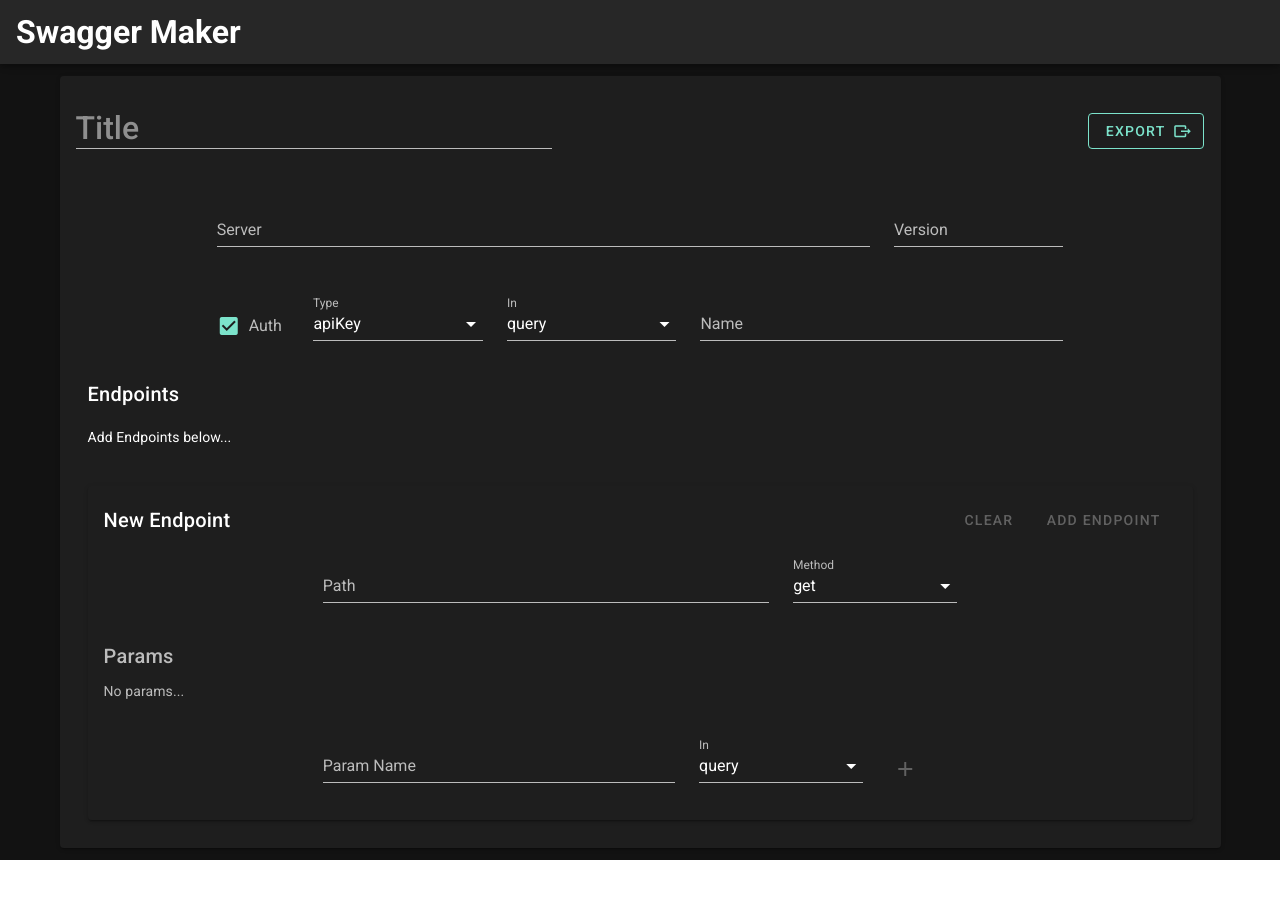
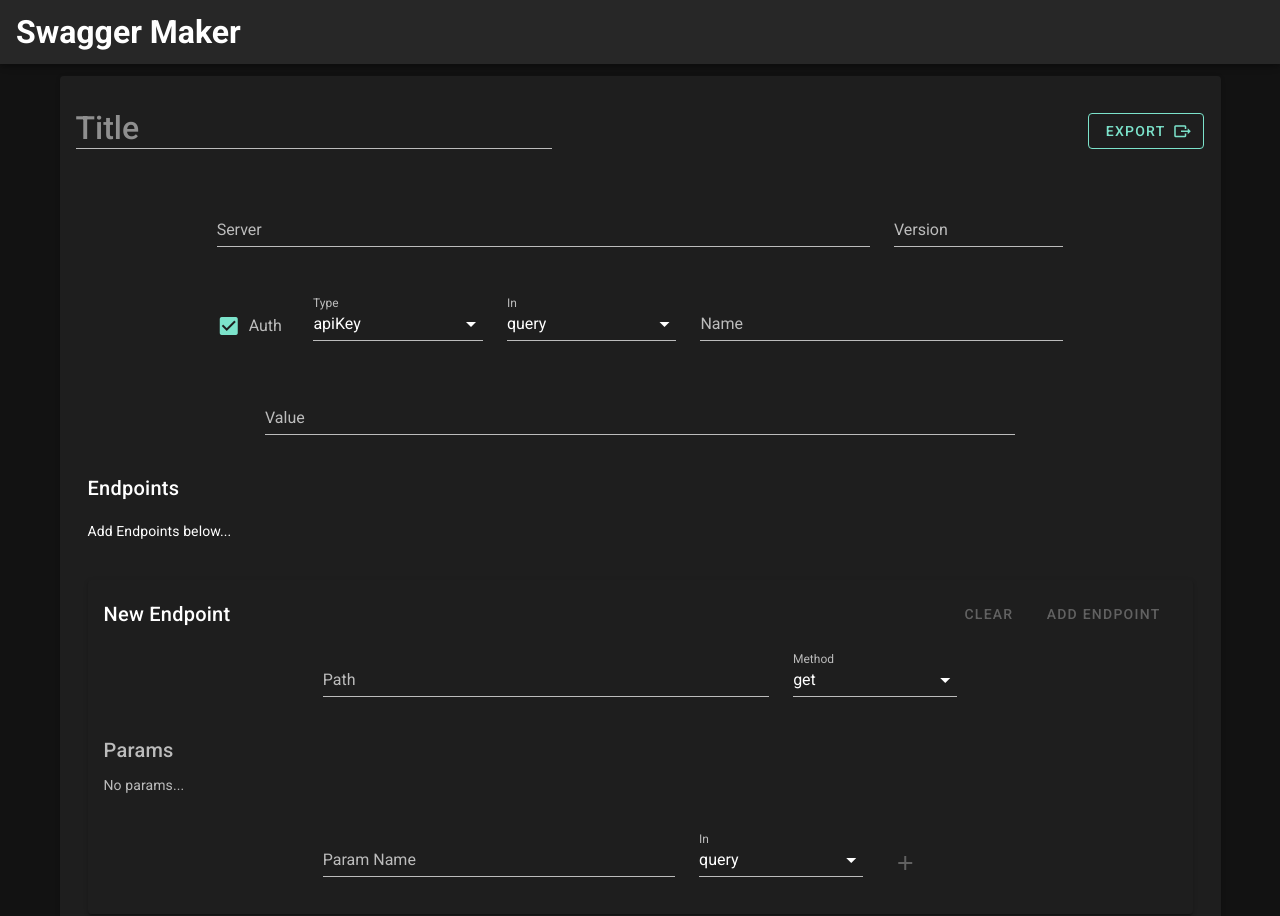
Before and after one commit to camronh/Airnode-Integration-Wizard, a Vue app: page / in a window 1280 px wide. Shown: the top 916 px of the page. Before the commit the page ends 860 px from the top, so only its background shows below. Built offline with nearby package versions, Linux system fonts and the light colour scheme.

Commit message:
Takes an API Key

```diff
--- a/src/utils/utils.js
+++ b/src/utils/utils.js
@@ -216,7 +216,7 @@ async function zipDeploymentPackage(state) {
   for (let scheme in securitySchemes) {
     security.apiCredentials[state.title].push({
       securitySchemeName: scheme,
-      value: "XXXAPIKEYXXX",
+      value: state.auth.value,
     });
   }
 
--- a/src/views/Home.vue
+++ b/src/views/Home.vue
@@ -81,6 +81,19 @@
               ></v-text-field>
             </v-col>
           </v-row>
+          <v-row align="center" justify="center">
+            <v-col cols="12" md="8">
+              <v-text-field
+                :disabled="!hasAuth"
+                v-model="auth.value"
+                label="Value"
+                placeholder="xxxxxxxxxapi_keyxxxxxxx"
+                :rules="hasAuth ? required : false"
+                required
+              ></v-text-field>
+            </v-col>
+          </v-row>
+
           <v-card-title>
             Endpoints
           </v-card-title>
@@ -263,6 +276,7 @@ export default {
         type: "apiKey",
         in: "query",
         name: "",
+        value: "",
       },
       oas: "",
       config: "",
```
